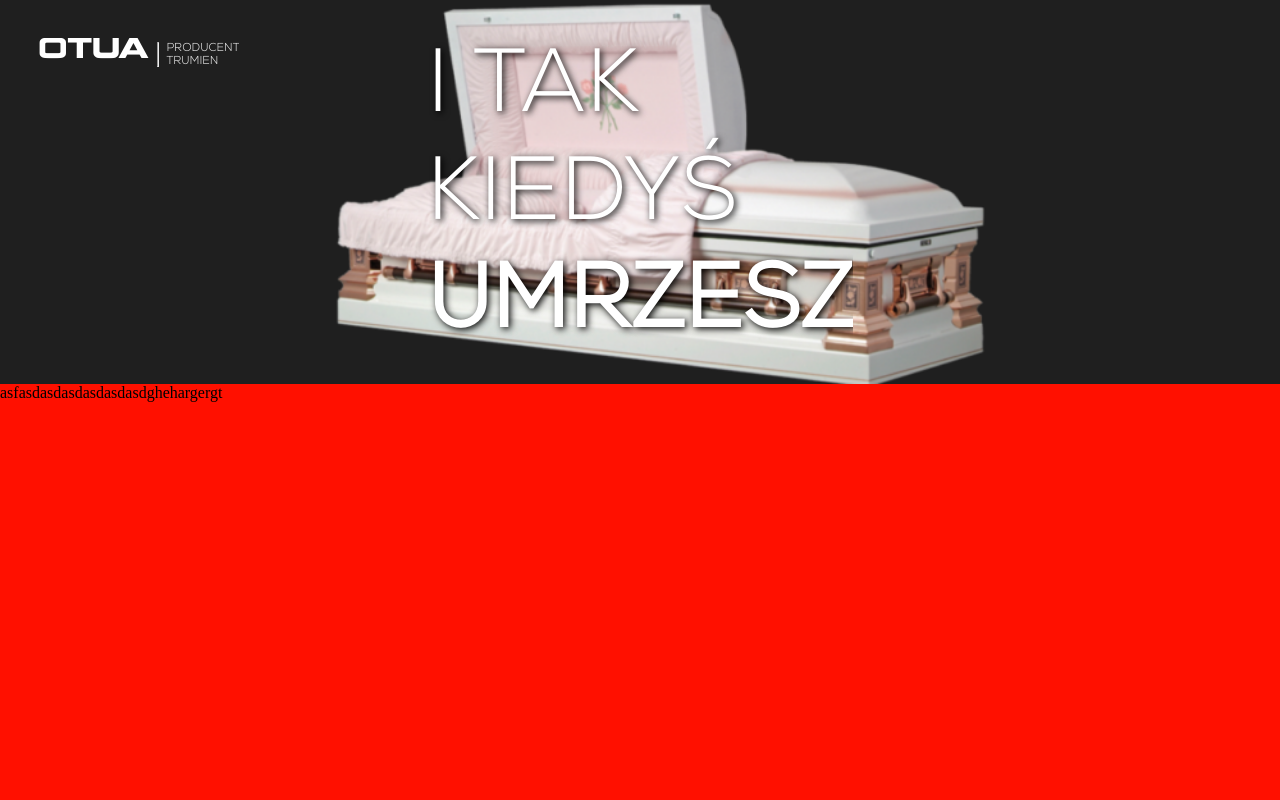
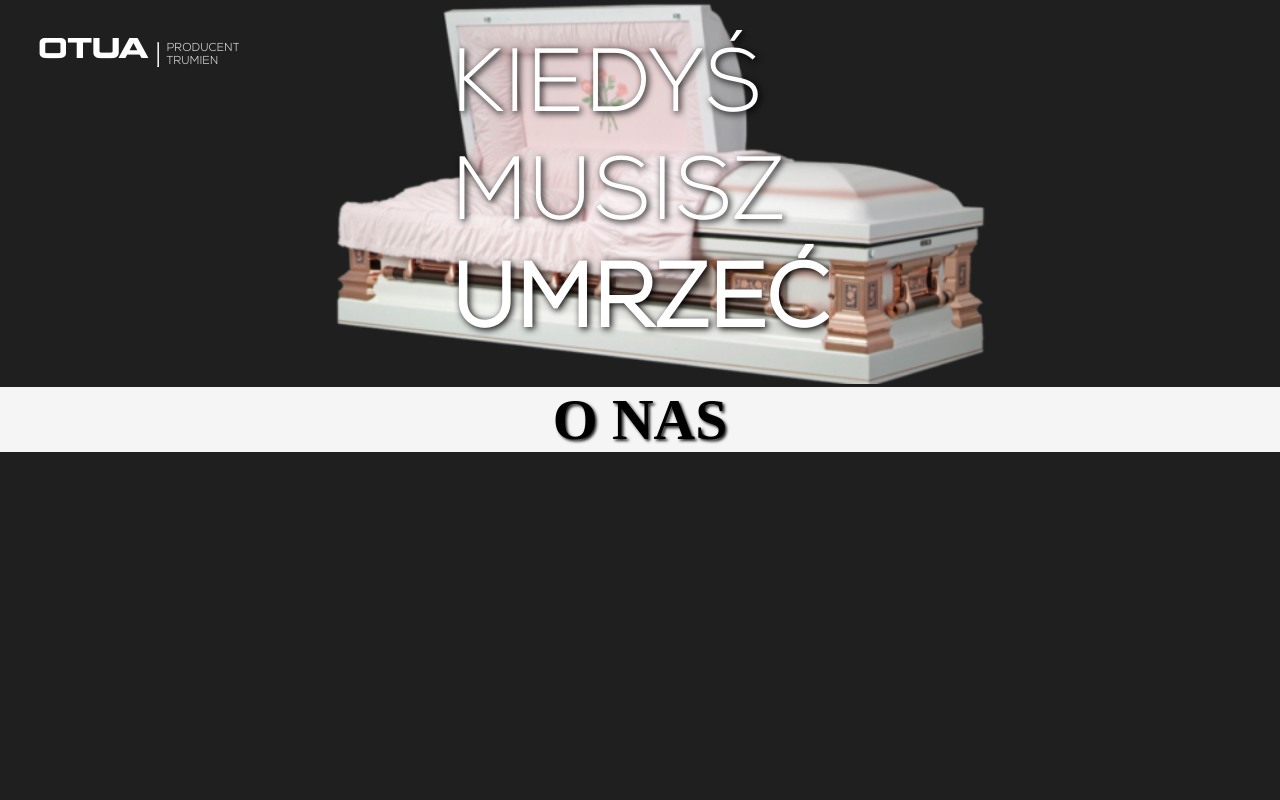
Before and after one commit to szymont7/trumny, a plain HTML site: page miszkiewicz/index.html in a window 1280 px wide. Shown: the top 800 px of the page. Drawn offline with Linux system fonts and the light colour scheme; a web font is replaced by a local one.

Commit message:
Add files via upload

```diff
--- a/miszkiewicz/index.html
+++ b/miszkiewicz/index.html
@@ -3,10 +3,11 @@
   <head>
     <meta charset="UTF-8" />
     <meta name="viewport" content="width=device-width, initial-scale=1.0" />
-    <title>Document</title>
+    <title>Trumny "OTUA"</title>
     <link rel="stylesheet" href="style.css" />
   </head>
   <body>
+    <a href="index.html">
       <div class="logo">
         OTUA
       </div>
@@ -16,12 +17,13 @@
         <br />
         TRUMIEN
       </div>
+    </a>
     <div class="banner">
       <h1>
-        I tak <br />
-        kiedyś
+        Kiedyś <br />
+        musisz
         <br />
-        <span>umrzesz</span>
+        <span>umrzeć</span>
       </h1>
       <div class="slider">
         <div class="slide1"></div>
@@ -30,10 +32,9 @@
         <div class="slide4"></div>
       </div>
     </div>
-    <div class="content">
-      <span class="test">
-        asfasdasdasdasdasdasdghehargergt
-      </span>
+    <div class="pasek">
+      <h2>O NAS</h2>
     </div>
+    <div class="content"></div>
   </body>
 </html>
--- a/miszkiewicz/style.css
+++ b/miszkiewicz/style.css
@@ -130,28 +130,23 @@ hr {
   font-size: 0.9vw;
   font-weight: 400;
 }
+.pasek {
+  width: 100vw;
+  text-align: center;
+
+  font-family: notolight;
+  background-color: whitesmoke;
+  color: black;
+  font-size: 3vw;
+  border-top: #1f1f1f solid 0.3vw;
+  border-bottom: #1f1f1f solid 0.3vw;
+  text-shadow: 2px 2px 3px #1f1f1f;
+  font-style: ;
+}
 .content {
-  width: 100vw;
+  width: 100%;
   height: 100vw;
-  animation: animacja 12s infinite;
-}
-
-@keyframes animacja {
-  0% {
-    background-color: blue;
-  }
-  25% {
-    background-color: gold;
-  }
-  50% {
-    background-color: red;
-  }
-  75% {
-    background-color: green;
-  }
-  100% {
-    background-color: white;
-  }
+  background-color: #1f1f1f;
 }
 
 @font-face {
@@ -161,6 +156,14 @@ hr {
 @font-face {
   font-family: nokkok;
   src: url(font/nokkok.ttf);
+}
+@font-face {
+  font-family: noto;
+  src: url(font/NotoSansKR-Regular.otf);
+}
+@font-face {
+  font-family: notolight;
+  src: url(font/NotoSansKR-Light.otf);
 }
 
 /*TABLET SCREENS*/
```
Also changed, not shown: 2 other files. Lines whose indentation alone changed are shown as unchanged.
